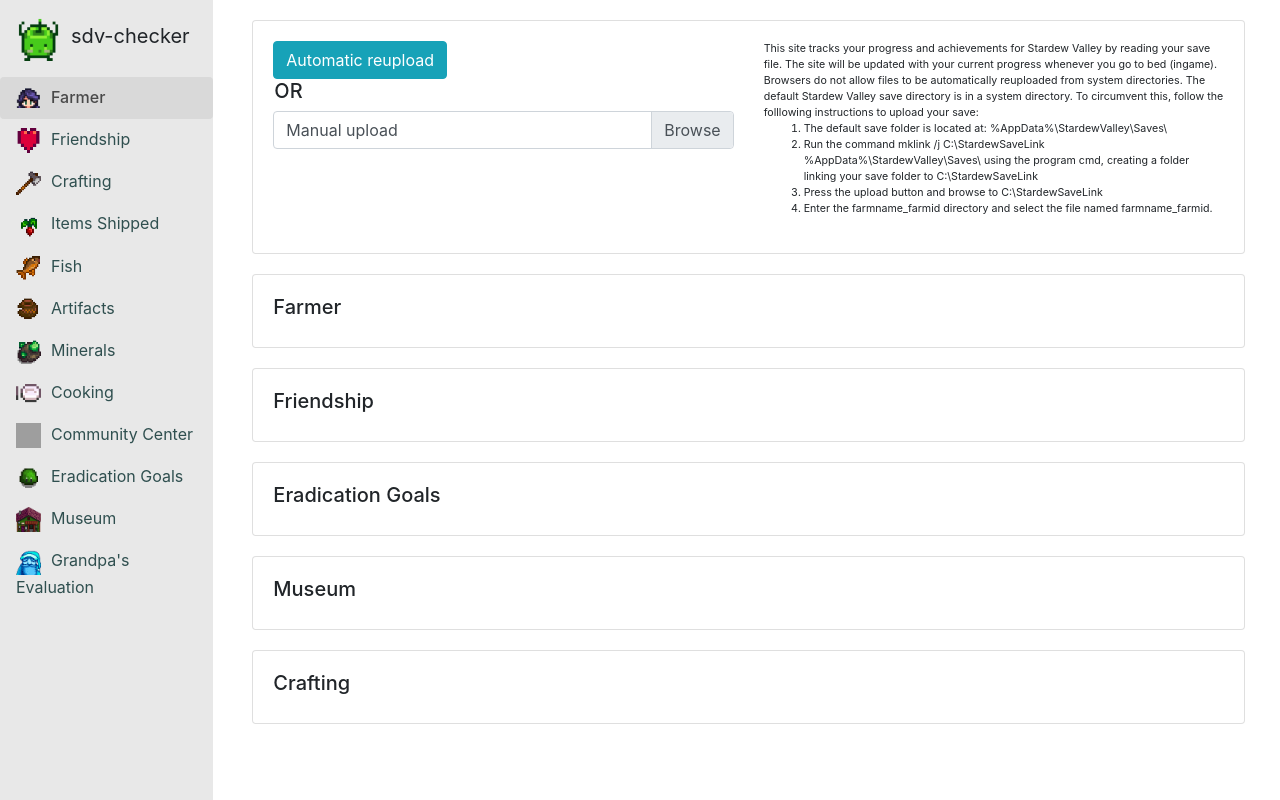
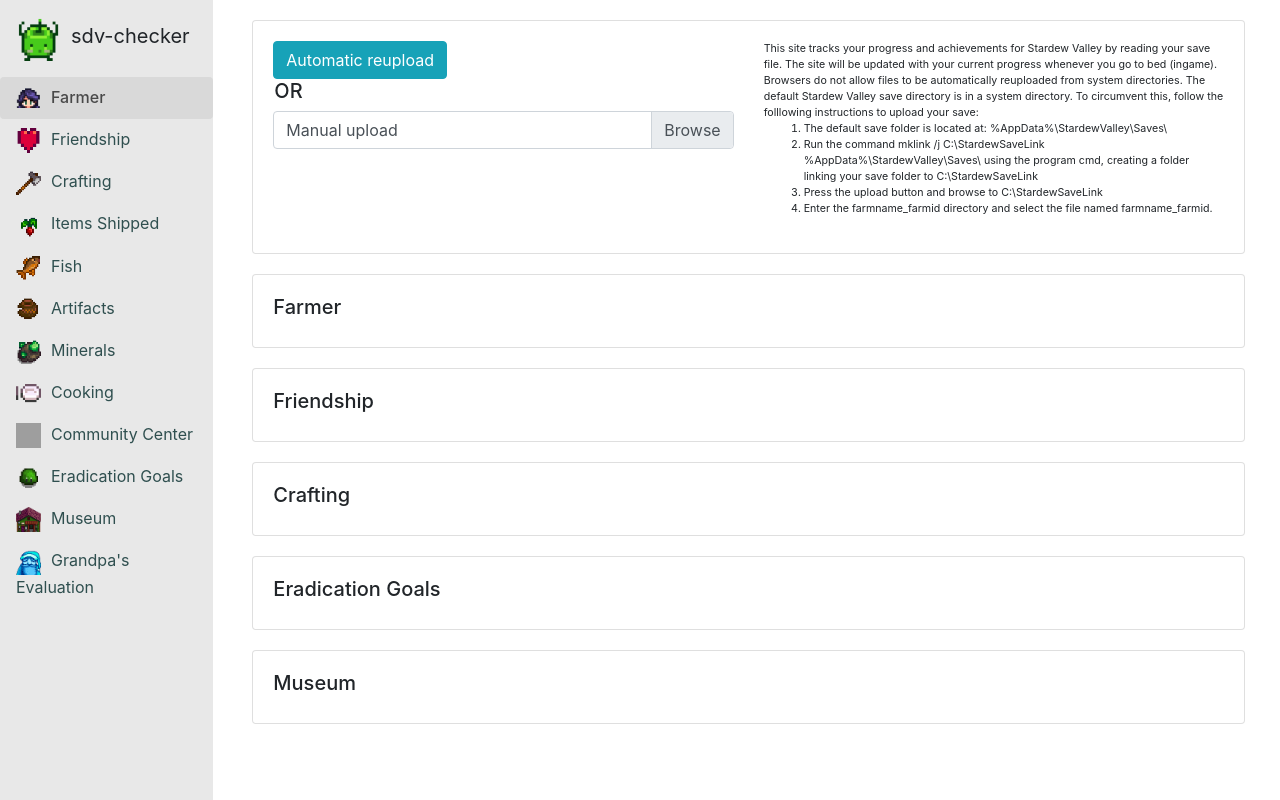
Before and after one commit to amiechan/sdv-checker, a React (Create React App) app: page / in a window 1280 px wide. Built offline with nearby package versions, Linux system fonts and the light colour scheme; grey boxes are pictures that could not be loaded.

Commit message:
reorder components

```diff
--- a/src/components/FileUpload.js
+++ b/src/components/FileUpload.js
@@ -196,9 +196,9 @@
             {/* other components */}
             <Farmer playerDataString={playerDataString} professionsDataString={professionsDataString} skillExpDataString={skillExpDataString} />
             <Friendship friendshipDataString={friendshipDataString} />
+            <Crafting craftingDataString={craftingDataString} />
             <EradicationGoals monsterDataString={monsterDataString} />
             <Museum museumDataString={museumDataString} />
-            <Crafting craftingDataString={craftingDataString} />
         </div>
     );
 };
```
